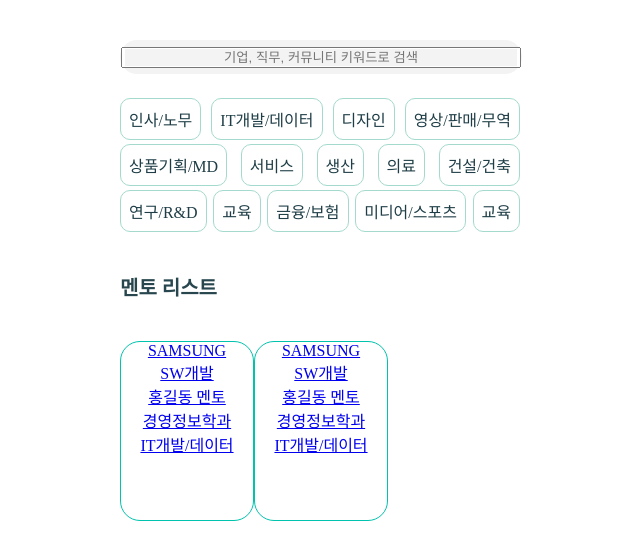
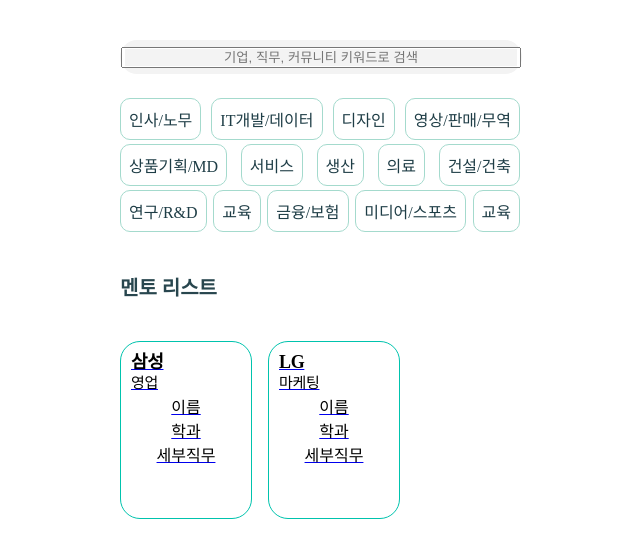
Before and after one commit to sunwoo030616/2024-simba-5-simbaOh, a Django app: page /mentor-list/ in a window 1280 px wide. Shown: the top 560 px of the page, without its empty margins (320-960 px from the left). Run offline with Django 5.2, Linux system fonts and the light colour scheme; data comes from the database, SQL or seed files in the repository; some libraries are stand-ins or nearby versions.

Commit message:
mentor_list update

```diff
--- a/project/main/templates/main/mentor_list.html
+++ b/project/main/templates/main/mentor_list.html
@@ -58,27 +58,23 @@
         {% for mentor in mentors %}
         <a href="{% url 'main:mentor-info' mentor.id %}">
           <div class="mentor_card">
-            <div>
-              SAMSUNG
-
+            <div class="mentor_card_comp_font color_00">
+              {{mentor.mentor_company}}
             </div>
-            <div>
-              SW개발
-
+            <div class="mentor_card_dept_font color_00">
+              {{mentor.mentor_dept}}
             </div>
-            <img src="" alt="">
-
-            <div>
-              홍길동 멘토
-
-            </div>
-            <div>
-              경영정보학과
-
-            </div>
-            <div>
-              IT개발/데이터
-
+            <div class="centering">
+              <img src="" alt="">
+              <div class="mentor_card_name_font color_00">
+                이름
+              </div>
+              <div class="mentor_card_major_font color_00">
+                학과
+              </div>
+              <div class="mentor_card_work_font color_00">
+                세부직무
+              </div>
             </div>
           </div>
         </a>
--- a/project/project/static/css/main/mentor_list.css
+++ b/project/project/static/css/main/mentor_list.css
@@ -106,18 +106,28 @@ input[type="checkbox"]:checked + label {
   align-content: flex-start;
   align-self: stretch;
   flex-wrap: wrap;
+  gap: 1rem; /* 16px */
 }
 
 .mentor_card {
   display: flex;
-  width: 8.25rem; /* 132px */
-  height: 11.125rem; /* 178px */
+  width: 6.875rem; /* 110px padding 20px line 2px */
+  height: 9.75rem; /* 156px padding 20px line 2px */
   flex-direction: column;
-  align-items: center;
 
+  padding: 10px;
   border: 1px solid #00C3AD;
   border-radius: 1.25rem; /* 20px */
 }
+
+.centering {
+  display: flex;
+  flex-direction: column;
+  align-items: center;
+}
+
+
+
 
 
 
@@ -131,10 +141,37 @@ input[type="checkbox"]:checked + label {
   line-height: normal;
 }
 
+.mentor_card_comp_font {
+  font-family: Pretendard;
+  font-size: 1.125rem; /* 18px */
+  font-style: normal;
+  font-weight: 700;
+  line-height: 1.3125rem; /* 21px */
+  letter-spacing: -0.32px;
+}
+
+.mentor_card_dept_font {
+  font-family: Pretendard;
+  font-size: 0.9375rem; /* 15px */
+  font-style: normal;
+  font-weight: 400;
+  line-height: 1.3125rem; /* 21px */
+  letter-spacing: -0.32px;
+}
+
+.mentor_card_name_font {
+}
+
+
+
 /* 색상 설정 */
 
 .color_28 {
   color: #28464E;
 }
 
+.color_00{
+  color: #000;
+}
+
 /* 아이콘 설정 */
```
